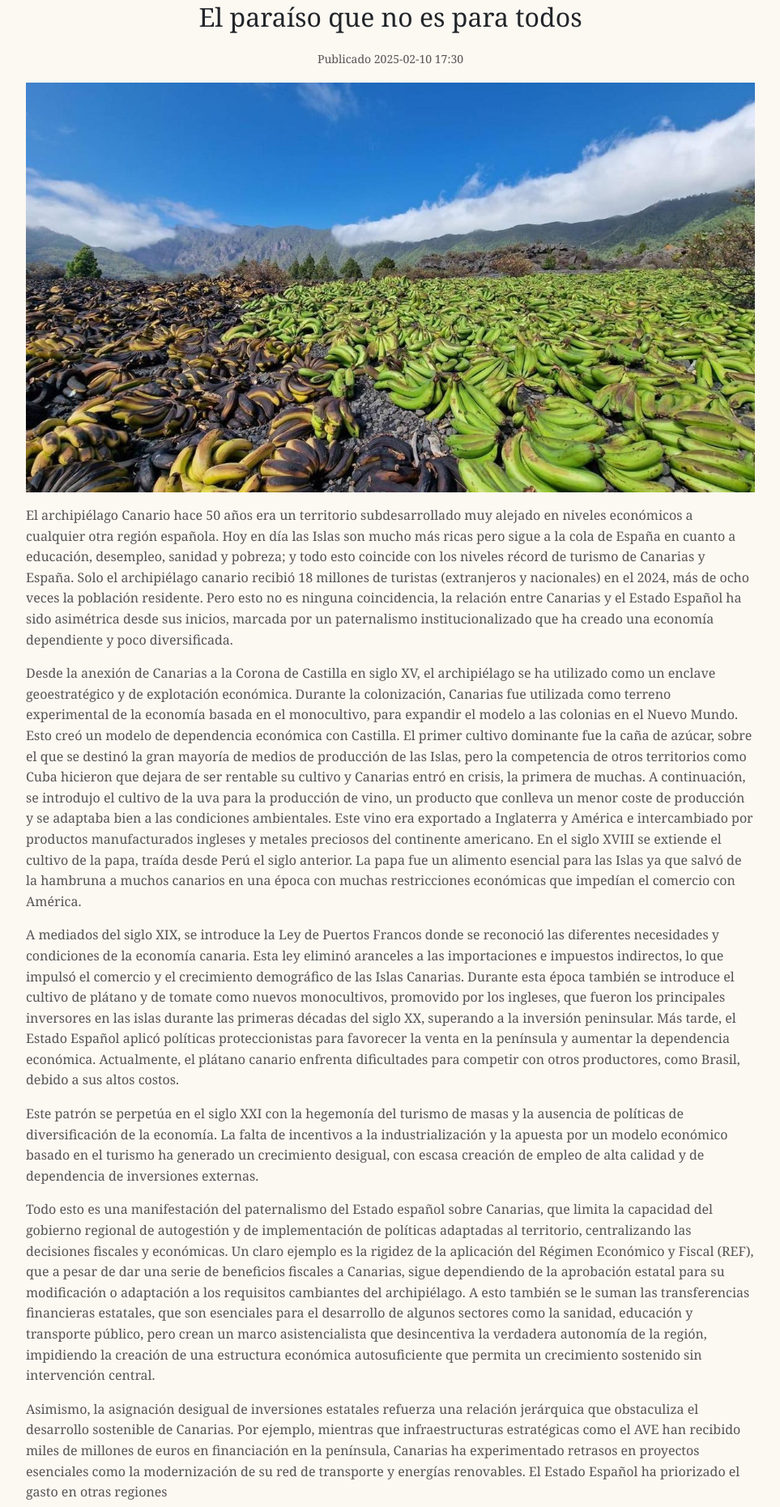
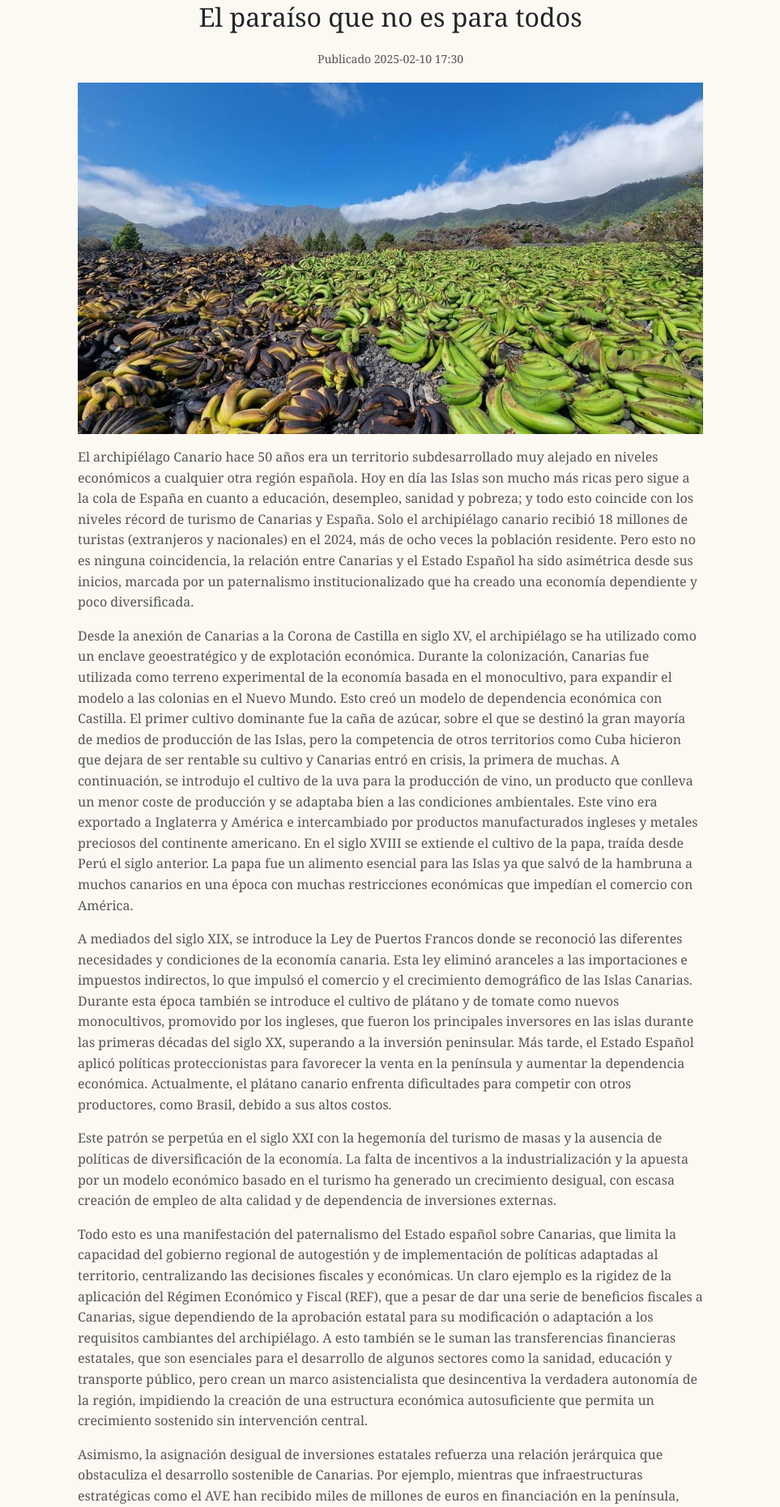
Before and after one commit to manursutil/el-punto-critico, a Flask app: page /article/1 in a window 1280 px wide. Shown: the part 131-1992 px from the top of the page at 81% size, without its empty margins (158-1121 px from the left). Run offline with Flask 3, Linux system fonts and the light colour scheme.

Commit message:
article container fix

```diff
--- a/website/static/styles.css
+++ b/website/static/styles.css
@@ -109,6 +109,7 @@ p {
   min-height: 100vh;
   max-width: 900px;
   margin: 0 auto;
+  padding: 0 5%;
 }
 
 .title-text {
```
